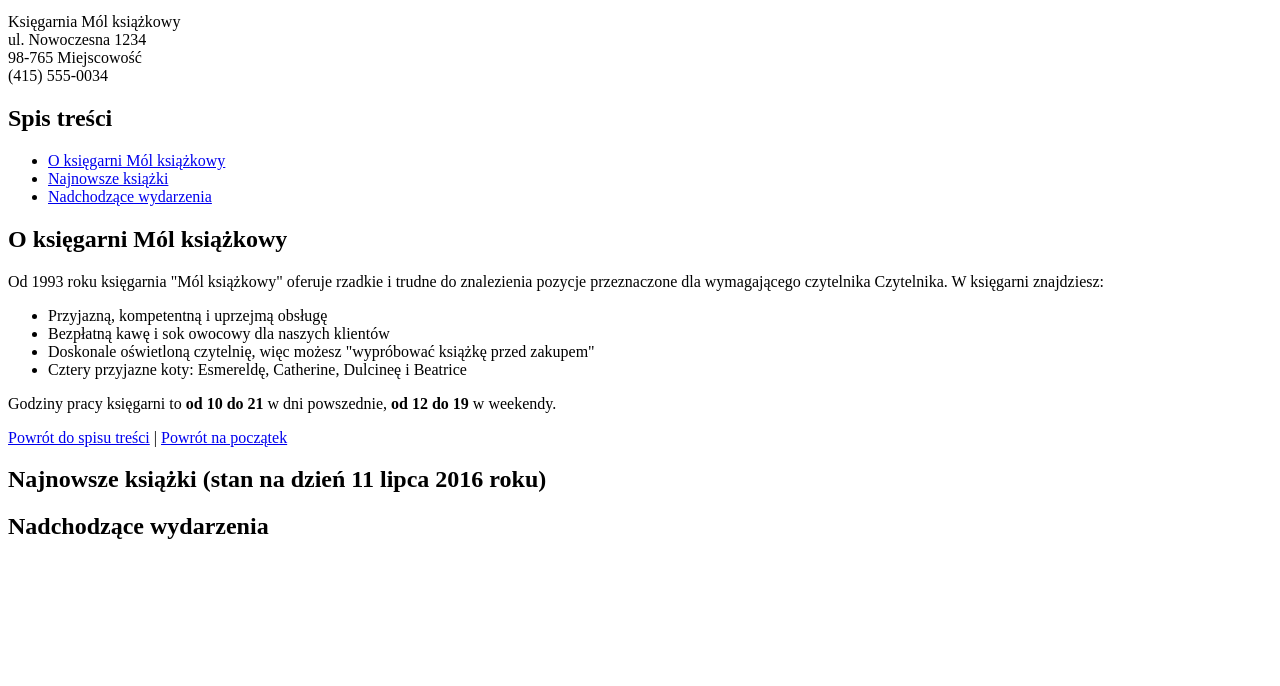
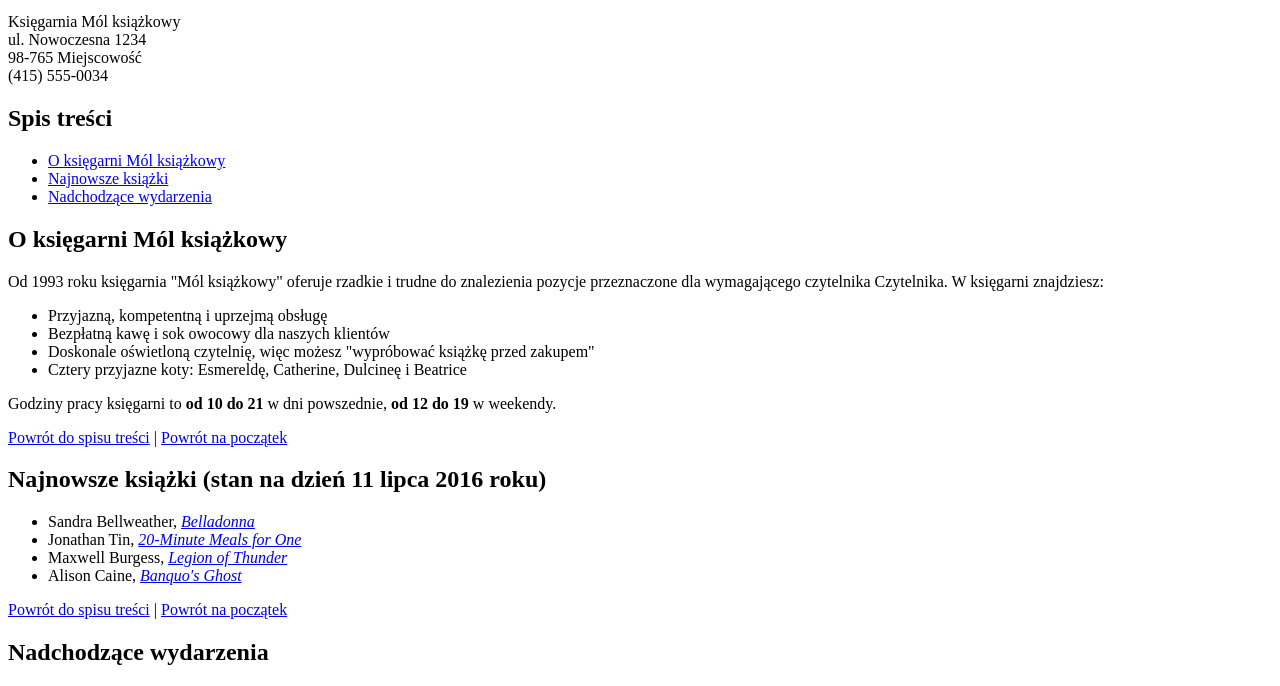
Before and after one commit to mkgrn/pai-lab1-ss, a plain HTML site: page index.html in a window 1280 px wide. Shown: the part 137-823 px from the top of the page. Before the commit the page ends 800 px from the top, so only its background shows below. Drawn offline with Linux system fonts and the light colour scheme.

Commit message:
Zadanie 3.2.5 - dodanie ostatnio dodanych książek

```diff
--- a/index.html
+++ b/index.html
@@ -40,6 +40,28 @@
             <a href="#top">Powrót na początek</a>
         </p>
         <h2 id="recent">Najnowsze książki (stan na dzień 11 lipca 2016 roku)</h2>
+        <ul>
+            <li>
+                Sandra Bellweather,
+                <a href="belladonna.html"> <cite>Belladonna</cite></a>
+            </li>
+            <li>
+                Jonathan Tin,
+                <a href="20minmeals.html"> <cite>20-Minute Meals for One</cite></a>
+            </li>
+            <li>
+                Maxwell Burgess,
+                <a href="legion.html"> <cite>Legion of Thunder</cite></a>
+            </li>
+            <li>
+                Alison Caine,
+                <a href="banquo.html"> <cite>Banquo's Ghost</cite></a>
+            </li>
+        </ul>
+            <p>
+                <a href=" #contents">Powrót do spisu treści</a> |
+                <a href="#top">Powrót na początek</a>
+            </p>
         <h2 id="upcoming">Nadchodzące wydarzenia</h2>
     </body>
 </html>
```
